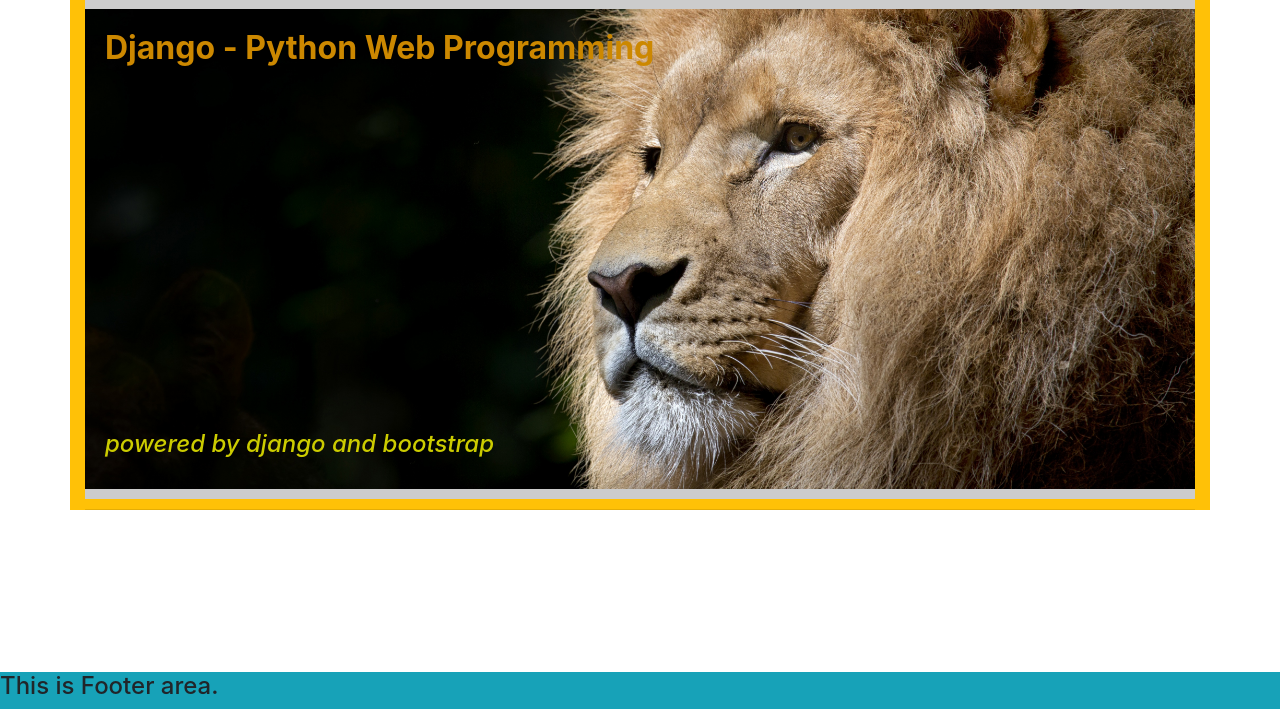
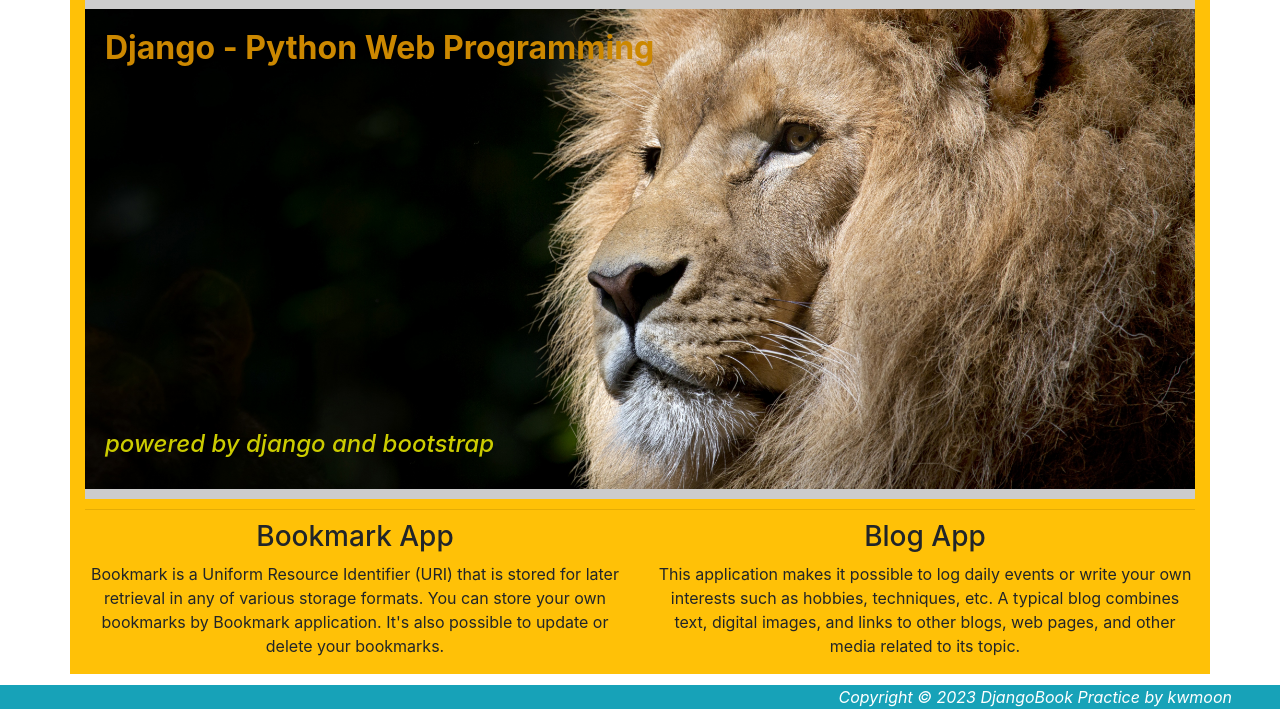
Before and after one commit to swerving-turtle/LikeLion-django-project-1, a Django app: page / in a window 1280 px wide. Shown: the part 91-800 px from the top of the page. Run offline with Django 4.2, Linux system fonts and the light colour scheme; some libraries are stand-ins or nearby versions.

Commit message:
bookmark 템플릿 수정

```diff
--- a/mysite/settings.py
+++ b/mysite/settings.py
@@ -125,6 +125,9 @@ USE_TZ = True
 # https://docs.djangoproject.com/en/4.2/howto/static-files/
 
 STATIC_URL = '/static/'
+STATICFILES_DIRS = [
+    BASE_DIR / 'static',
+]
 
 # Default primary key field type
 # https://docs.djangoproject.com/en/4.2/ref/settings/#default-auto-field
--- a/templates/base.html
+++ b/templates/base.html
@@ -63,5 +63,6 @@
 <script src="https://stackpath.bootstrapcdn.com/bootstrap/4.3.1/js/bootstrap.min.js"
         integrity="sha384-JjSmVgyd0p3pXB1rRibZUAYoIIy6OrQ6VrjIEaFf/nJGzIxFDsf4x0xIM+B07jRM"
         crossorigin="anonymous"></script>
+{% block extra-script %}{% endblock %}
 </body>
 </html>
--- a/templates/home.html
+++ b/templates/home.html
@@ -5,7 +5,7 @@
 {% block title %}home.html{% endblock title %}
 
 {% block extra-style %}
-    <style type="text/css">
+    <style>
         .home-image{
             background-image: url("{% static 'img/lion.jpg' %}");
             background-repeat: no-repeat;
@@ -34,10 +34,27 @@
         <h4 class="powered"><i class="fas fa-arrow-circle-right"></i>powered by django and bootstrap</h4>
     </div>
     <hr style="margin: 10px 0;">
+    <div class="row text-center">
+        <div class="col-sm-6">
+            <h3>Bookmark App</h3>
+            <p>
+                Bookmark is a Uniform Resource Identifier (URI) that is stored for later retrieval in any of various storage formats.
+                You can store your own bookmarks by Bookmark application.
+                It's also possible to update or delete your bookmarks.
+            </p>
+        </div>
+        <div class="col-sm-6">
+            <h3>Blog App</h3>
+            <p>
+                This application makes it possible to log daily events or write your own interests such as hobbies, techniques, etc.
+                A typical blog combines text, digital images, and links to other blogs, web pages, and other media related to its topic.
+            </p>
+        </div>
+    </div>
 {% endblock content %}
 
 {% block footer %}
     <footer class="fixed-bottom bg-info">
-        <h4>This is Footer area.</h4>
+        <div class="text-white font-italic text-right mr-5">Copyright &copy; 2023 DjangoBook Practice by kwmoon</div>
     </footer>
 {% endblock footer %}
```
Also changed, not shown: bookmark/templates/bookmark/bookmark_detail.html (+4 -9 lines), bookmark/templates/bookmark/bookmark_list.html (+6 -11 lines).
